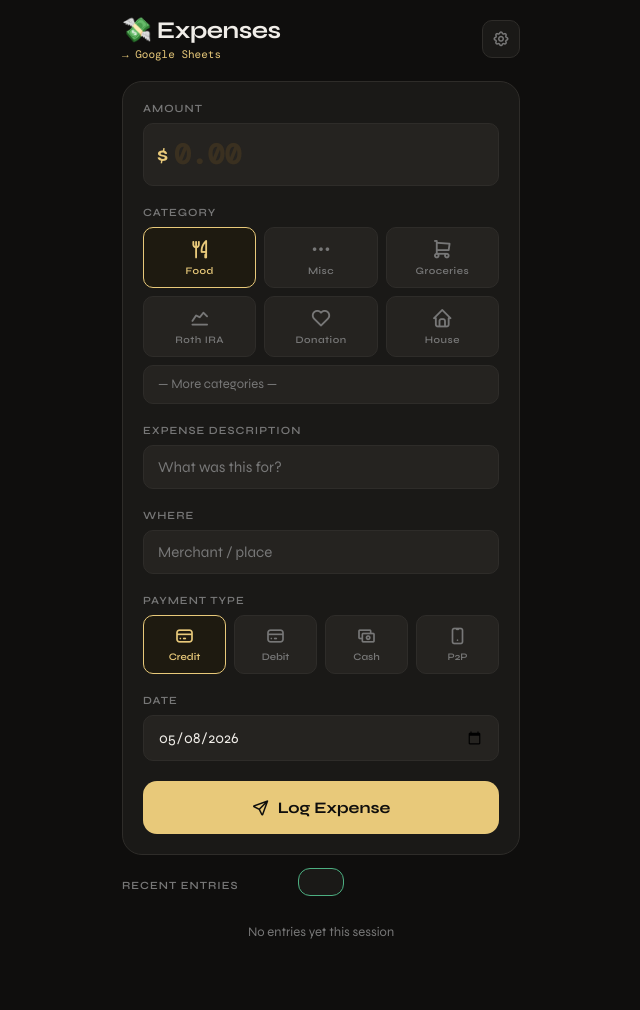
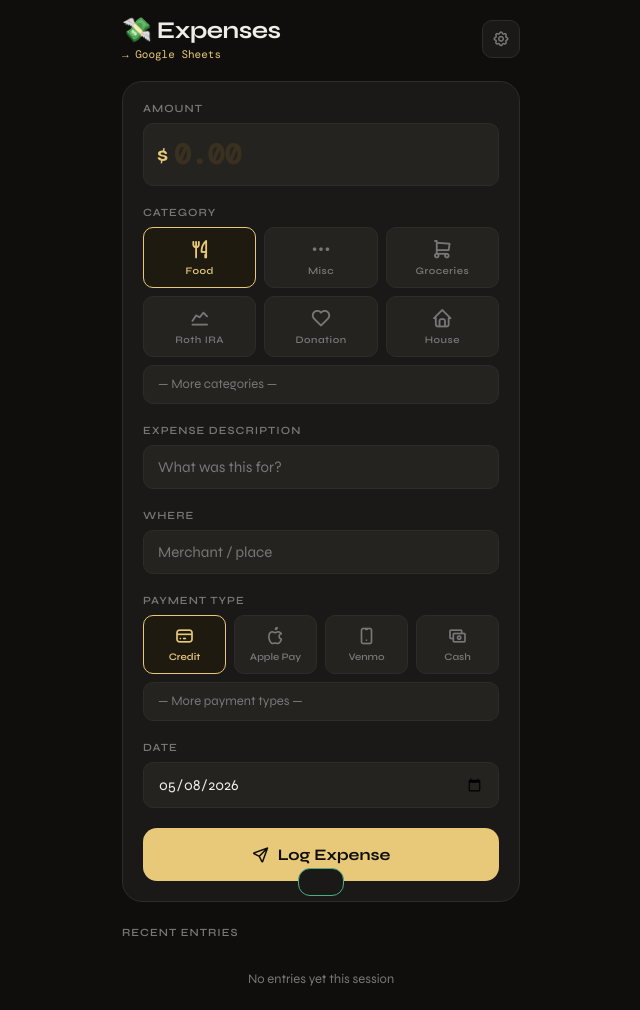
Before and after one commit to matt-cheng/expenses, a plain HTML site: page expense-tracker.html in a window 1280 px wide. Shown: the whole page, without its empty margins (319-959 px from the left). Drawn offline with nearby package versions, Linux system fonts and the light colour scheme.

Commit message:
Add files via upload

```diff
--- a/expense-tracker.html
+++ b/expense-tracker.html
@@ -95,6 +95,9 @@
     .pay-btn span { font-size: 10px; color: var(--muted); font-weight: 600; }
     .pay-btn.active { border-color: var(--accent); background: #1e1a10; }
     .pay-btn.active i, .pay-btn.active span { color: var(--accent); }
+    .pay-dropdown { width: 100%; background: var(--surface2); border: 1.5px solid var(--border); border-radius: 10px; padding: 11px 14px; color: var(--muted); font-size: 13px; font-family: 'Syne', sans-serif; outline: none; -webkit-appearance: none; margin-top: 8px; cursor: pointer; }
+    .pay-dropdown.selected { border-color: var(--accent); color: var(--accent); background: #1e1a10; }
+    .pay-dropdown option { background: #1a1917; color: var(--text); }
 
     /* Submit */
     .submit-btn { width: 100%; background: var(--accent); color: #0f0e0d; border: none; border-radius: 14px; padding: 17px; font-size: 16px; font-weight: 700; font-family: 'Syne', sans-serif; cursor: pointer; margin-top: 20px; display: flex; align-items: center; justify-content: center; gap: 8px; -webkit-tap-highlight-color: transparent; transition: opacity 0.2s, transform 0.1s; }
@@ -203,11 +206,18 @@
     <div class="form-section">
       <label class="form-label">Payment Type</label>
       <div class="pay-grid">
-        <div class="pay-btn active" data-pay="Credit Card" onclick="selectPay(this)"><i class="ti ti-credit-card"></i><span>Credit</span></div>
-        <div class="pay-btn" data-pay="Debit Card" onclick="selectPay(this)"><i class="ti ti-credit-card"></i><span>Debit</span></div>
+        <div class="pay-btn active" data-pay="Credit" onclick="selectPay(this)"><i class="ti ti-credit-card"></i><span>Credit</span></div>
+        <div class="pay-btn" data-pay="Apple Pay" onclick="selectPay(this)"><i class="ti ti-brand-apple"></i><span>Apple Pay</span></div>
+        <div class="pay-btn" data-pay="Venmo" onclick="selectPay(this)"><i class="ti ti-device-mobile"></i><span>Venmo</span></div>
         <div class="pay-btn" data-pay="Cash" onclick="selectPay(this)"><i class="ti ti-cash"></i><span>Cash</span></div>
-        <div class="pay-btn" data-pay="Venmo/Zelle" onclick="selectPay(this)"><i class="ti ti-device-mobile"></i><span>P2P</span></div>
       </div>
+      <select class="pay-dropdown" id="payDropdown" onchange="selectPayDropdown(this)">
+        <option value="">— More payment types —</option>
+        <option value="Check">Check</option>
+        <option value="Debit">Debit</option>
+        <option value="PayPal">PayPal</option>
+        <option value="Checking">Checking</option>
+      </select>
     </div>
 
     <div class="form-section">
@@ -260,7 +270,7 @@
     '529 Plan': 'ti-school',
   };
   let selectedCat = 'Food';
-  let selectedPay = 'Credit Card';
+  let selectedPay = 'Credit';
   let hasEntries = false;
 
   function init() {
@@ -305,6 +315,16 @@
     document.querySelectorAll('.pay-btn').forEach(b => b.classList.remove('active'));
     el.classList.add('active');
     selectedPay = el.dataset.pay;
+    const dd = document.getElementById('payDropdown');
+    dd.value = '';
+    dd.classList.remove('selected');
+  }
+
+  function selectPayDropdown(el) {
+    if (!el.value) return;
+    document.querySelectorAll('.pay-btn').forEach(b => b.classList.remove('active'));
+    selectedPay = el.value;
+    el.classList.add('selected');
   }
 
   function formatDate(val) {
```
